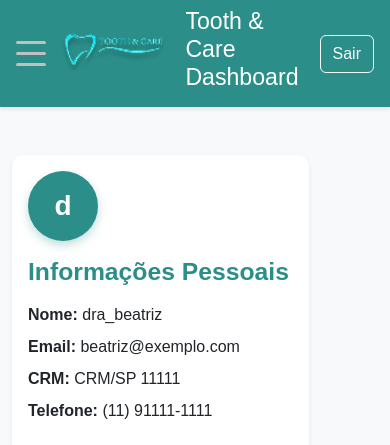
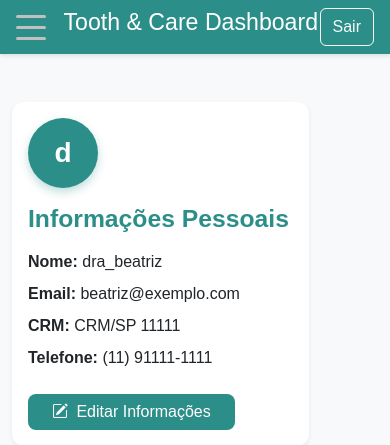
Before and after one commit to SENAI-Morvan-Figueiredo/Clinica-tooth-and-care, a Django app: page /medico/medIndex/ in a window 390 px wide. Shown: the top 445 px of the page. Run offline with Django 5.2, Linux system fonts and the light colour scheme; data comes from the database, SQL or seed files in the repository; data that the repository does not hold is empty; some libraries are stand-ins or nearby versions.

Commit message:
ajuste na navbar do admin

```diff
--- a/tooth_n_care/static/css/styles.css
+++ b/tooth_n_care/static/css/styles.css
@@ -160,3 +160,9 @@ input.form-control[type="text"] {
       position: relative;
   }
 }
+
+@media (max-width: 425px) {
+  #nav-left img {
+    display: none;
+  }
+}
```
